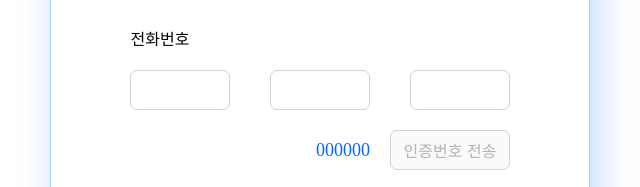
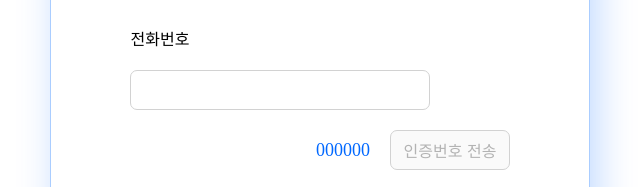
Before and after one commit to minseong-bc/fusionProject, a plain HTML site: page register.html in a window 1280 px wide. Shown: the part 480-667 px from the top of the page, 320-960 px from the left. Drawn offline with Linux system fonts and the light colour scheme; a web font is replaced by a local one.

Commit message:
아이디 찾기 회원가입 수정

```diff
--- a/register.html
+++ b/register.html
@@ -91,12 +91,12 @@
         }
 
         .phoneNum{
-            width: 100px;
+            width: 300px;
             height: 40px;
             border: 1px solid #D2D2D2;
             border-radius: 7px;
             font-size: 16px;
-            text-align: center;
+            text-align: left;
         }
 
         .token_wrapper{
@@ -135,6 +135,12 @@
             margin-right: 320px;
             margin-top: 30px;
         }
+        #token_button:hover {
+            background-color: #e0e0e0; /* 버튼 hover 시 배경색 변경 */
+        }
+        #token_button, #token_timer_confirm_button, #signup_button {
+            cursor: pointer; /* 포인터로 변경 */
+        }
     </style>
 </head>
 <body>
@@ -150,21 +156,18 @@
         <input class="inputbox" id="name" type="text" placeholder="이름을 입력해 주세요."/>
         <div class="error" id="error_name"></div>
         <div class="a" id="a">비밀번호</div>
-        <input class="inputbox" id="password1" type="text" placeholder="비밀번호를 입력해 주세요."/>
+        <input class="inputbox" id="password1" type="password" placeholder="비밀번호를 입력해 주세요."/>
         <div class="error" id="error_password1"></div>
-        <input class="inputbox" id="password2" type="text" placeholder="비밀번호를 다시 입력해 주세요."/>
+        <input class="inputbox" id="password2" type="password" placeholder="비밀번호를 다시 입력해 주세요."/>
         <div class="error" id="error_password2"></div>
         <div class="a" id="a">전화번호</div>
         <div class="phone_wrapper">
-            <input id="phone1" class="phoneNum" type="text" onchange="changePhone1()" onkeyup="onchange()"/>
-
-            <input id="phone2" class="phoneNum" onchange="changePhone2()" onkeyup="onchange()"/>
-            <input id="phone3" class="phoneNum" onchange="changePhone3()" onkeyup="onchange()"/>
+            <input id="phone1" class="phoneNum" name="phone1" type="text" maxlength="13" oninput="autoHyphen2(this)" onchange="changePhone1()" onkeyup="onchange()">
         </div>
 
         <div class="token_wrapper">
             <div class="token" id="token">000000</div>
-            <button id="token_button" onclick="getToken()" disabled>인증번호 전송</button>
+            <button type="submit" disabled="true" id="token_button" onclick="btnActive()" >인증번호 전송</button>
         </div>
 
         <div class="token_wrapper">
@@ -175,5 +178,6 @@
         <button id="signup_button" onclick="signup()" disabled>가입하기</button>
     </div>
     </div>
+    <script src="script/function.js"></script>
 </body>
 </html>
```
Also changed, not shown: FindId.html (+12 -14 lines).
